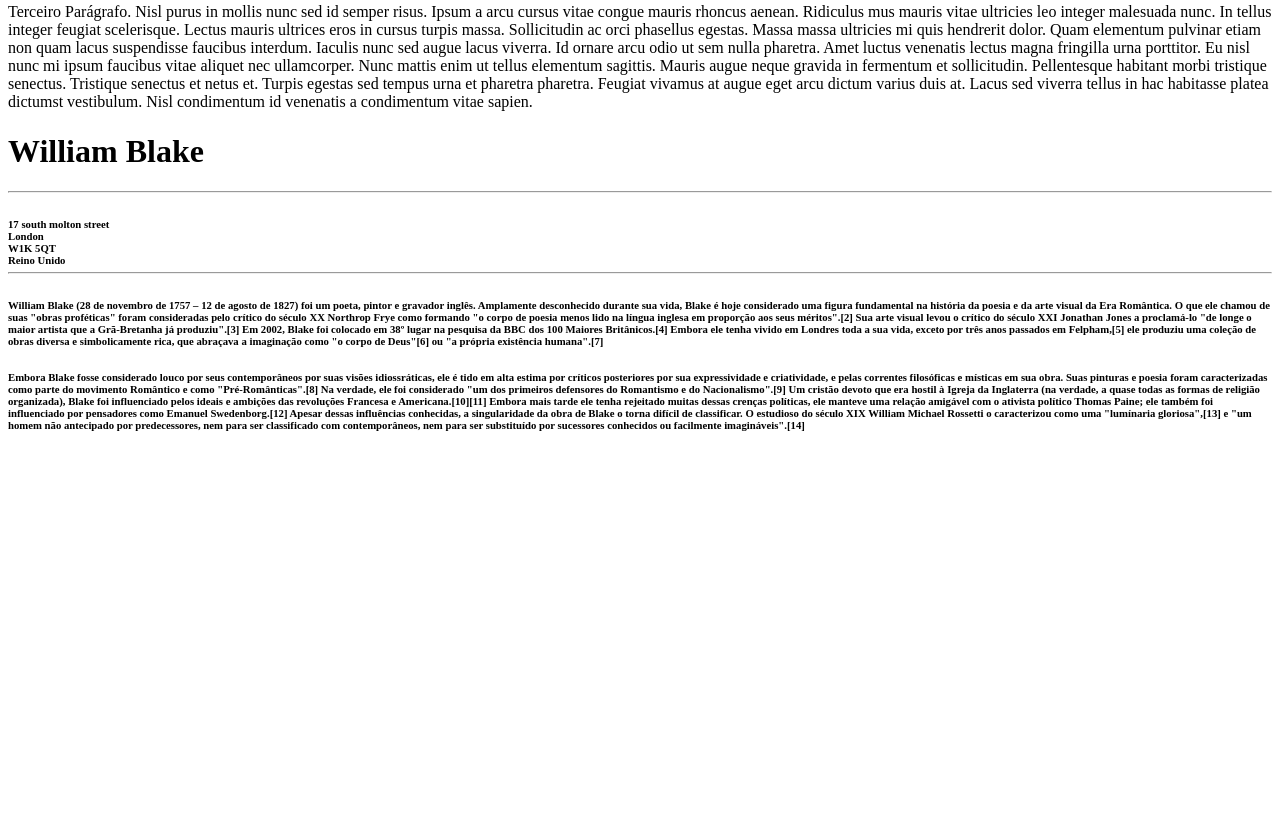
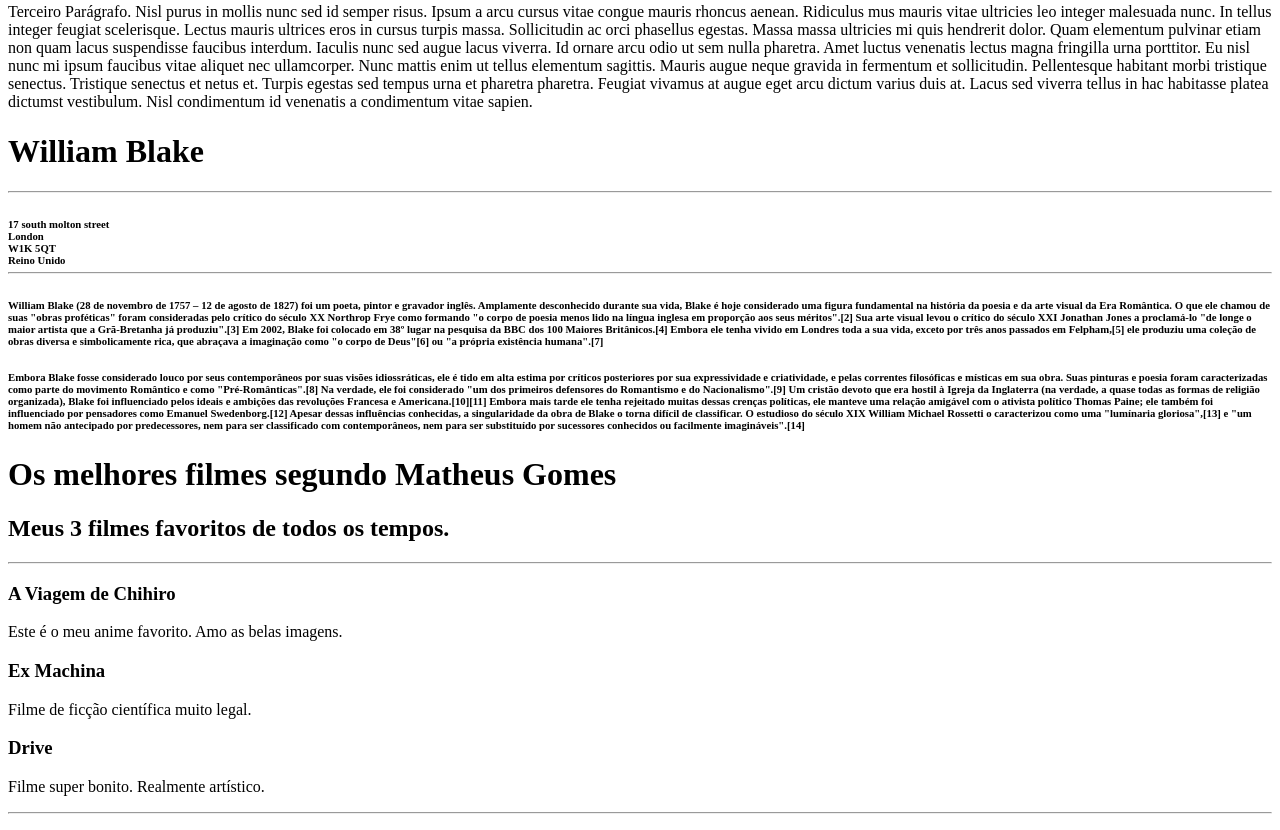
Before and after one commit to MatheusGomes-28/Exercicios, a plain HTML site: page Módulo I/Exercício 1 Módulo I/index.html in a window 1280 px wide. Shown: the part 700-1530 px from the top of the page. Before the commit the page ends 1156 px from the top, so only its background shows below. Drawn offline with Linux system fonts and the light colour scheme.

Commit message:
#1.4 Criação do Exercício 4
Criação do exercício 4, desenvolvendo os parágrafos com títulos.

```diff
--- a/Módulo I/Exercício 1 Módulo I/index.html
+++ b/Módulo I/Exercício 1 Módulo I/index.html
@@ -52,5 +52,18 @@
     <p><h6>William Blake (28 de novembro de 1757 – 12 de agosto de 1827) foi um poeta, pintor e gravador inglês. Amplamente desconhecido durante sua vida, Blake é hoje considerado uma figura fundamental na história da poesia e da arte visual da Era Romântica. O que ele chamou de suas "obras proféticas" foram consideradas pelo crítico do século XX Northrop Frye como formando "o corpo de poesia menos lido na língua inglesa em proporção aos seus méritos".[2] Sua arte visual levou o crítico do século XXI Jonathan Jones a proclamá-lo "de longe o maior artista que a Grã-Bretanha já produziu".[3] Em 2002, Blake foi colocado em 38º lugar na pesquisa da BBC dos 100 Maiores Britânicos.[4] Embora ele tenha vivido em Londres toda a sua vida, exceto por três anos passados em Felpham,[5] ele produziu uma coleção de obras diversa e simbolicamente rica, que abraçava a imaginação como "o corpo de Deus"[6] ou "a própria existência humana".[7]</h6></p>
     <p><h6>Embora Blake fosse considerado louco por seus contemporâneos por suas visões idiossráticas, ele é tido em alta estima por críticos posteriores por sua expressividade e criatividade, e pelas correntes filosóficas e místicas em sua obra. Suas pinturas e poesia foram caracterizadas como parte do movimento Romântico e como "Pré-Românticas".[8] Na verdade, ele foi considerado "um dos primeiros defensores do Romantismo e do Nacionalismo".[9] Um cristão devoto que era hostil à Igreja da Inglaterra (na verdade, a quase todas as formas de religião organizada), Blake foi influenciado pelos ideais e ambições das revoluções Francesa e Americana.[10][11] Embora mais tarde ele tenha rejeitado muitas dessas crenças políticas, ele manteve uma relação amigável com o ativista político Thomas Paine; ele também foi influenciado por pensadores como Emanuel Swedenborg.[12] Apesar dessas influências conhecidas, a singularidade da obra de Blake o torna difícil de classificar. O estudioso do século XIX William Michael Rossetti o caracterizou como uma "lumínaria gloriosa",[13] e "um homem não antecipado por predecessores, nem para ser classificado com contemporâneos, nem para ser substituído por sucessores conhecidos ou facilmente imagináveis".[14]</h6></p>
 
+
+
+    <h1>Os melhores filmes segundo Matheus Gomes</h1>
+    <h2>Meus 3 filmes favoritos de todos os tempos.</h2> <hr>
+    <h3>A Viagem de Chihiro</h3>
+    <p>Este é o meu anime favorito. Amo as belas imagens.</p>
+    <h3>Ex Machina</h3>
+    <p>Filme de ficção científica muito legal.</p>
+    <h3>Drive</h3>
+    <p>Filme super bonito. Realmente artístico. <hr></p>
+
+
+
 </body>
 </html>
```
